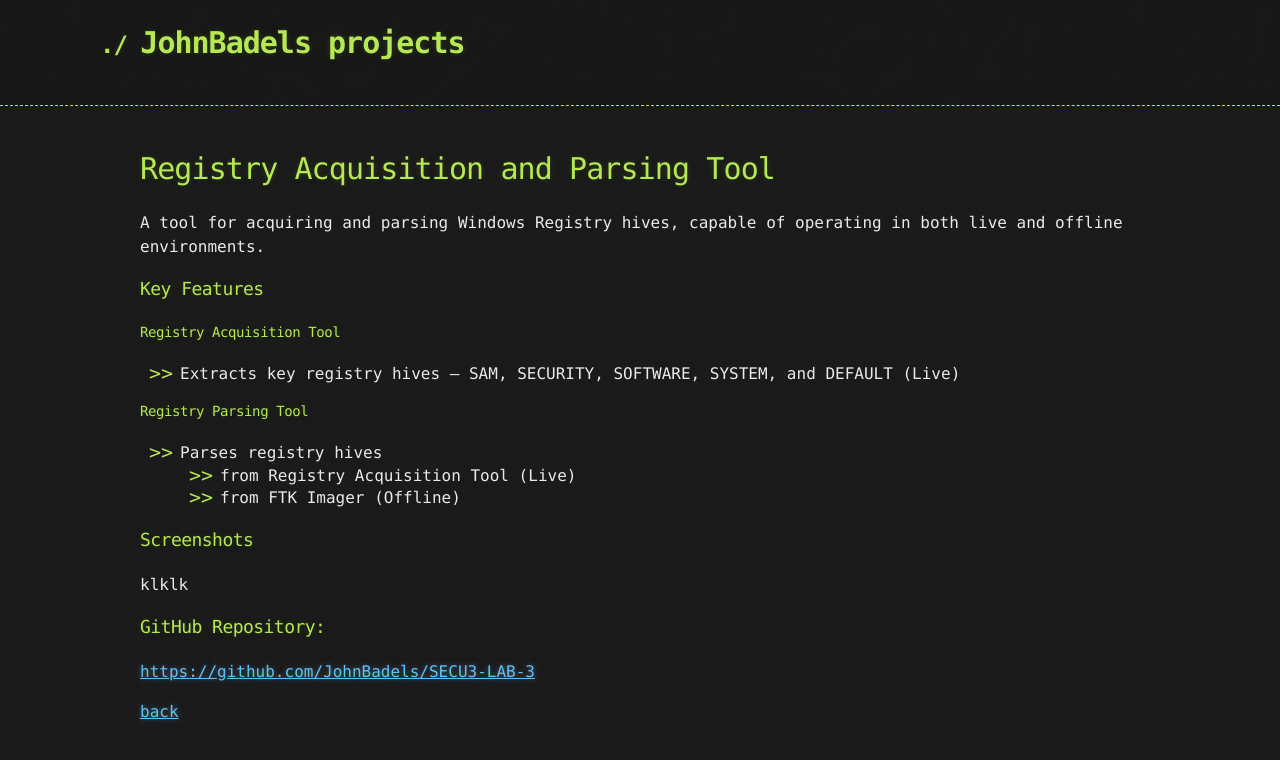
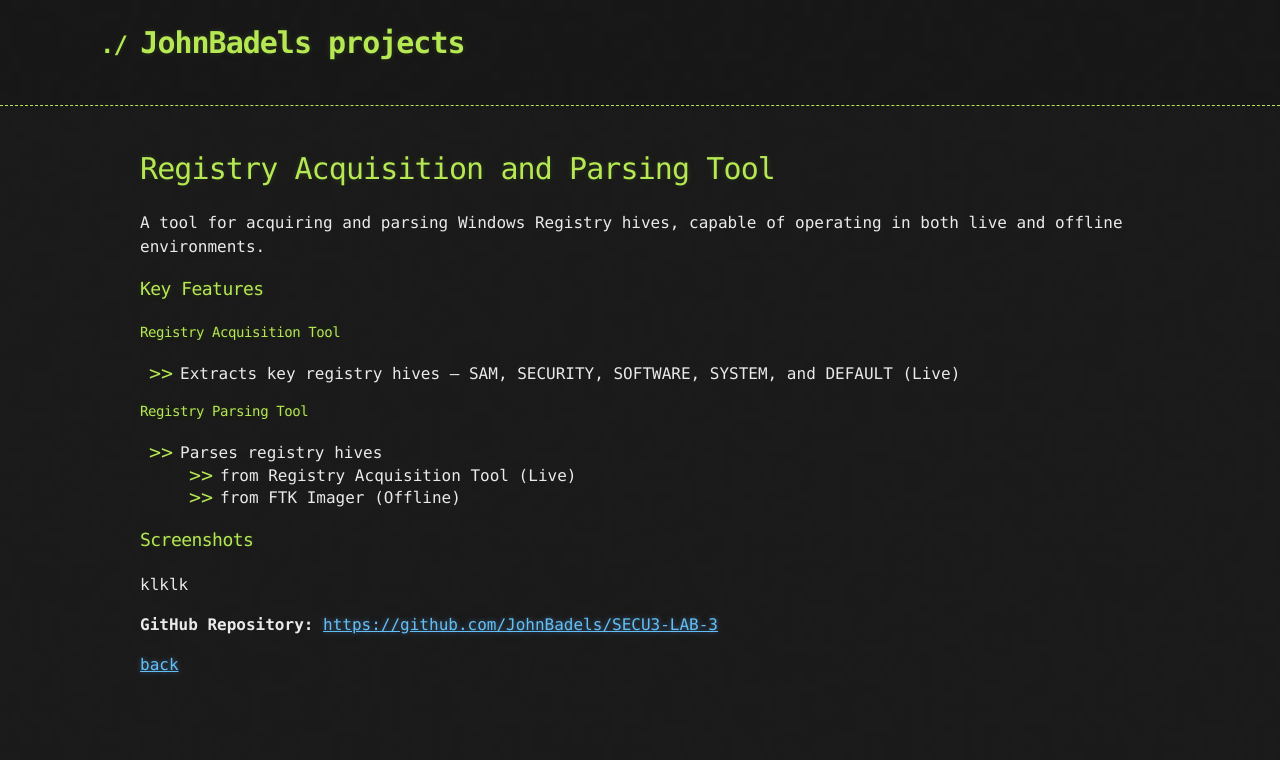
Before and after one commit to JohnBadels/JohnBadels.github.io, a Jekyll site: the page built from another-page.md, in a window 1280 px wide. Shown: the top 760 px of the page. Built offline with Jekyll 4.4.1, drawn with Linux system fonts in a browser that asks for light colours; our own code applies the rules of GitHub Pages for plain Markdown files.

```diff
--- a/another-page.md
+++ b/another-page.md
@@ -3,11 +3,9 @@ layout: default
 ---
 
 # Registry Acquisition and Parsing Tool
-
 A tool for acquiring and parsing Windows Registry hives, capable of operating in both live and offline environments.
 
 ### Key Features
-
 #### Registry Acquisition Tool
 - Extracts key registry hives — SAM, SECURITY, SOFTWARE, SYSTEM, and DEFAULT (Live)
 
@@ -17,10 +15,8 @@ A tool for acquiring and parsing Windows Registry hives, capable of operating in
   - from FTK Imager (Offline)
 
 ### Screenshots
-
 klklk
 
-### GitHub Repository:
- [https://github.com/JohnBadels/SECU3-LAB-3](https://github.com/JohnBadels/SECU3-LAB-3)
+**GitHub Repository:** [https://github.com/JohnBadels/SECU3-LAB-3](https://github.com/JohnBadels/SECU3-LAB-3)
 
 [back](./index.md)
```
